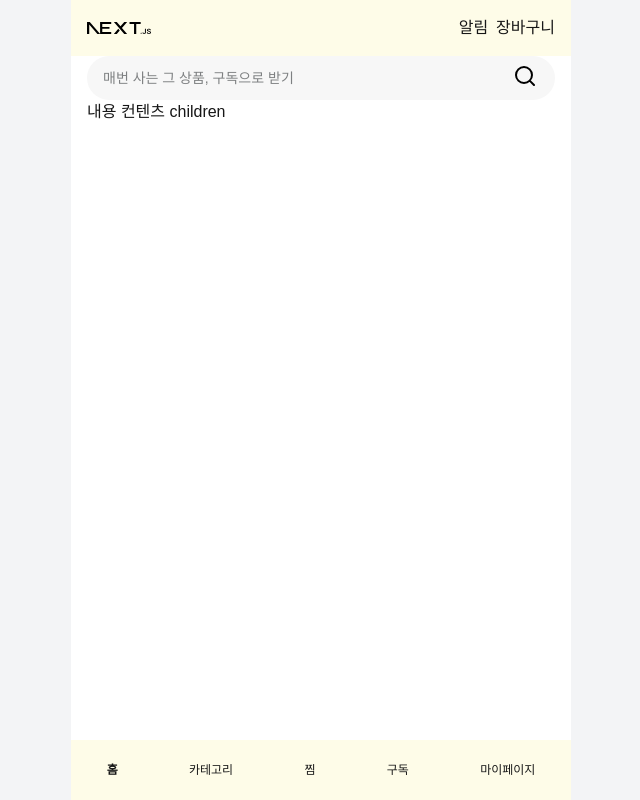
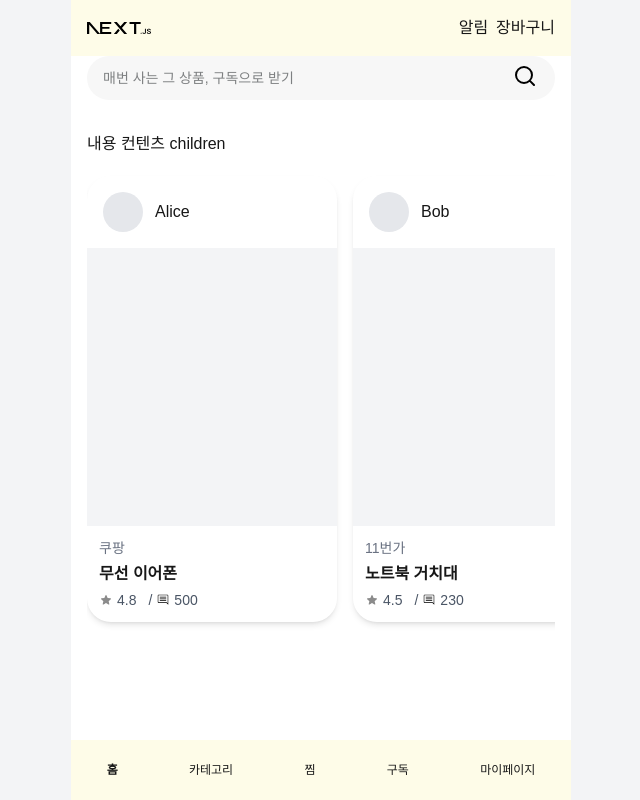
Before and after one commit to ydsic/mogupick, a Next.js app: page / in a window 1280 px wide. Shown: the whole page, without its empty margins (319-959 px from the left). Built offline with nearby package versions, Linux system fonts and the light colour scheme.

Commit message:
feat : review 컴포넌트 구현

```diff
--- a/src/app/(main)/(home)/page.tsx
+++ b/src/app/(main)/(home)/page.tsx
@@ -1,6 +1,46 @@
 import SearchBar from '@/components/SearchBar';
 
 import Header from './_components/Header';
+import { ReviewCardList } from '@/components/card/Review';
+
+const dummyReviews = [
+  {
+    id: 1,
+    username: 'Alice',
+    review: '정말 마음에 들어요! 배송도 빨랐습니다.',
+    store: '쿠팡',
+    title: '무선 이어폰',
+    rating: 4.8,
+    reviewCount: 500,
+  },
+  {
+    id: 2,
+    username: 'Bob',
+    review: '품질이 생각보다 좋습니다.',
+    store: '11번가',
+    title: '노트북 거치대',
+    rating: 4.5,
+    reviewCount: 230,
+  },
+  {
+    id: 3,
+    username: 'Alice',
+    review: '정말 마음에 들어요! 배송도 빨랐습니다.',
+    store: '쿠팡',
+    title: '무선 이어폰',
+    rating: 4.8,
+    reviewCount: 500,
+  },
+  {
+    id: 4,
+    username: 'Bob',
+    review: '품질이 생각보다 좋습니다.',
+    store: '11번가',
+    title: '노트북 거치대',
+    rating: 4.5,
+    reviewCount: 230,
+  },
+];
 
 export default function Page() {
   return (
@@ -9,6 +49,7 @@ export default function Page() {
       <div className="min-h-0 flex-1 space-y-8">
         <SearchBar />
         내용 컨텐츠 children
+        <ReviewCardList layout="horizontal" reviews={dummyReviews} />
       </div>
     </div>
   );
--- /dev/null
+++ b/src/components/card/Review.tsx
@@ -0,0 +1,95 @@
+import { cn } from '@/lib/utils';
+
+import RatingStarIcon from '@/assets/icons/common/rating-star-14px.svg';
+import ReviewIcon from '@/assets/icons/common/review-14px.svg';
+import Image from 'next/image';
+
+export interface ReviewUser {
+  id: number;
+  username: string;
+  avatar?: string;
+  store: string;
+  title: string;
+  rating: number;
+  reviewCount: number;
+}
+
+interface ReviewCardProps {
+  r: ReviewUser;
+  className?: string;
+}
+
+function ReviewCard({ r, className }: ReviewCardProps) {
+  return (
+    <div className={cn('flex flex-col rounded-xl shadow-md', className)}>
+      {/* Header */}
+      <div className="flex items-center gap-3 p-4">
+        <div className="h-10 w-10 overflow-hidden rounded-full bg-gray-200">
+          {r.avatar && (
+            <Image src={r.avatar} alt={r.username} className="h-full w-full object-cover" />
+          )}
+        </div>
+        <span className="font-normal">{r.username}</span>
+      </div>
+
+      {/* Images */}
+      <div className="aspect-[9/10] flex-1 bg-gray-100"></div>
+
+      {/* Product Info */}
+      <div className="flex flex-col gap-1 p-3">
+        <p className="text-sm text-gray-500">{r.store}</p>
+        <p className="text-base font-semibold">{r.title}</p>
+
+        <div className="flex items-center gap-3 text-sm text-gray-600">
+          <div className="flex items-center gap-1">
+            <RatingStarIcon />
+            <span>{r.rating}</span>
+          </div>
+          <div className="flex items-center gap-1">
+            /<ReviewIcon />
+            <span>{r.reviewCount}</span>
+          </div>
+        </div>
+      </div>
+    </div>
+  );
+}
+
+type ReviewListLayout = 'grid' | 'horizontal' | 'list';
+
+interface ReviewCardListProps {
+  reviews: ReviewUser[];
+  layout?: ReviewListLayout;
+}
+
+function ReviewCardList({ reviews, layout = 'grid' }: ReviewCardListProps) {
+  if (layout === 'horizontal') {
+    return (
+      <div className="scrollbar-hide flex gap-4 overflow-x-auto py-5">
+        {reviews.map((r) => (
+          <ReviewCard key={r.id} r={r} className="min-w-[250px] flex-shrink-0" />
+        ))}
+      </div>
+    );
+  }
+
+  if (layout === 'list') {
+    return (
+      <div className="flex flex-col gap-6">
+        {reviews.map((r) => (
+          <ReviewCard key={r.id} r={r} className="w-full" />
+        ))}
+      </div>
+    );
+  }
+
+  return (
+    <div className="grid gap-4 sm:grid-cols-2 lg:grid-cols-3">
+      {reviews.map((r) => (
+        <ReviewCard key={r.id} r={r} />
+      ))}
+    </div>
+  );
+}
+
+export { ReviewCard, ReviewCardList };
```
